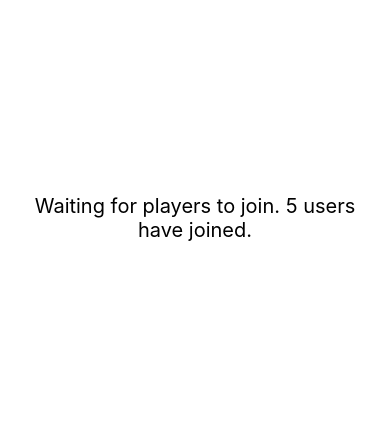
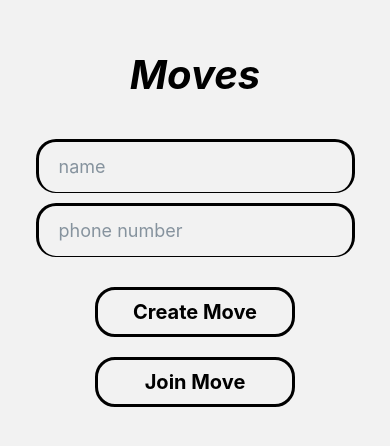
Before and after one commit to CJWheelz/Moves, a React Native app: screen / in a window 390 px wide. Shown: the part 194-640 px from the top of the page. Built offline with nearby package versions, Linux system fonts and the light colour scheme; no server answers.

Commit message:
added Waiting Room placeholder

```diff
--- a/App.js
+++ b/App.js
@@ -1,14 +1,12 @@
 import React from 'react';
 import { LogBox } from "react-native";
 import MainTabBar from './navigation/main_tab_bar';
-import Welcome from './components/welcome';
 import CreateMove from './components/create_move';
-import WaitingRoom from './components/waiting_room';
 // disable really annoying in app warnings
 LogBox.ignoreAllLogs();
 
 const App = (props) => {
-  return <WaitingRoom />;
+  return <MainTabBar />;
 };
 
 
--- a/components/create_move.js
+++ b/components/create_move.js
@@ -8,7 +8,7 @@ import Slider from '@react-native-community/slider';
 // import useStore from '../store';
 // const createMove = useStore((state) => state.createMove);
 
-const MapWithRadius = ({author}) => {
+const MapWithRadius = ({author, navigation}) => {
   const mapRef = useRef(null);
   const [region, setRegion] = useState({
     latitude: 37.7749,
@@ -23,7 +23,7 @@ const MapWithRadius = ({author}) => {
     }
   }, [region]);
     const handleButtonPress = async (event) => {
-      alert('Move Created by!' + author + ' at ' + region.latitude + ', ' + region.longitude + ' with a radius of ' + (radius / 1609.34).toFixed(2) + ' miles');
+      // alert('Move Created by!' + author + ' at ' + region.latitude + ', ' + region.longitude + ' with a radius of ' + (radius / 1609.34).toFixed(2) + ' miles');
       event.preventDefault();
       const moveInitInfo = {
         creator: author,
@@ -35,13 +35,15 @@ const MapWithRadius = ({author}) => {
     radius: radius,
     status: 'IN_PROGRESS',
    };
+
   //     await createMove(moveInitInfo);
   //   };
   //   const cancel = async (e) => {
   //     e.preventDefault();
   //     navigation.navigate('Welcome');
   //   };
-
+    navigation.navigate('WaitingRoom');
+  }
 
   const handleZoom = (type) => {
     console.log('handleZoom called', type);
@@ -172,5 +174,5 @@ zoom: {
     padding: 10,
   }
 });
-}
+
 export default MapWithRadius;
--- a/navigation/main_tab_bar.js
+++ b/navigation/main_tab_bar.js
@@ -9,7 +9,7 @@ import SearchTab from './search_tab';
 import CreateMove from '../components/create_move';
 import JoinMove from '../components/join_move';
 import Welcome from '../components/welcome';
-
+import WaitingRoom from '../components/waiting_room';
 
 const Tab = createBottomTabNavigator();
 const Stack = createNativeStackNavigator();
@@ -22,6 +22,7 @@ const MainTabBar = () => {
         <Stack.Screen name="Welcome" component={Welcome} />
           <Stack.Screen name="CreateMove" component={CreateMove}/>
           <Stack.Screen name="JoinMove" component={JoinMove} />
+          <Stack.Screen name="WaitingRoom" component={WaitingRoom} />
         </Stack.Navigator>
       </NavigationContainer>
     );
--- a/package.json
+++ b/package.json
@@ -28,7 +28,8 @@
     "react-native-safe-area-context": "4.10.1",
     "react-native-screens": "3.31.1",
     "react-native-vector-icons": "^10.1.0",
-    "react-native-webview": "13.8.6"
+    "react-native-webview": "13.8.6",
+    "zustand": "^4.5.2"
   },
   "devDependencies": {
     "@babel/core": "^7.20.0",
```
Also changed, not shown: 1 other file (tests, documents, lock files or other folders).
